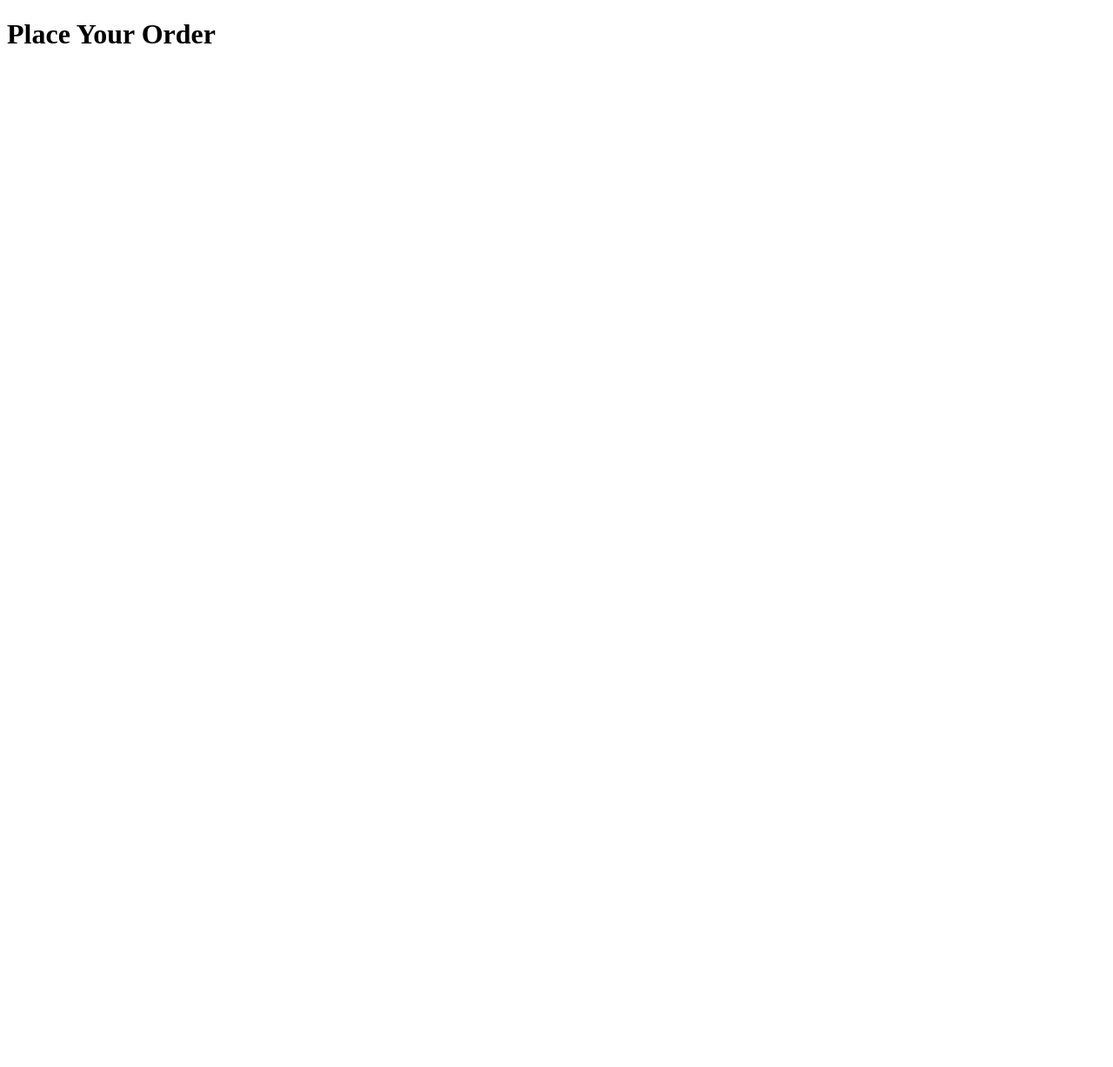
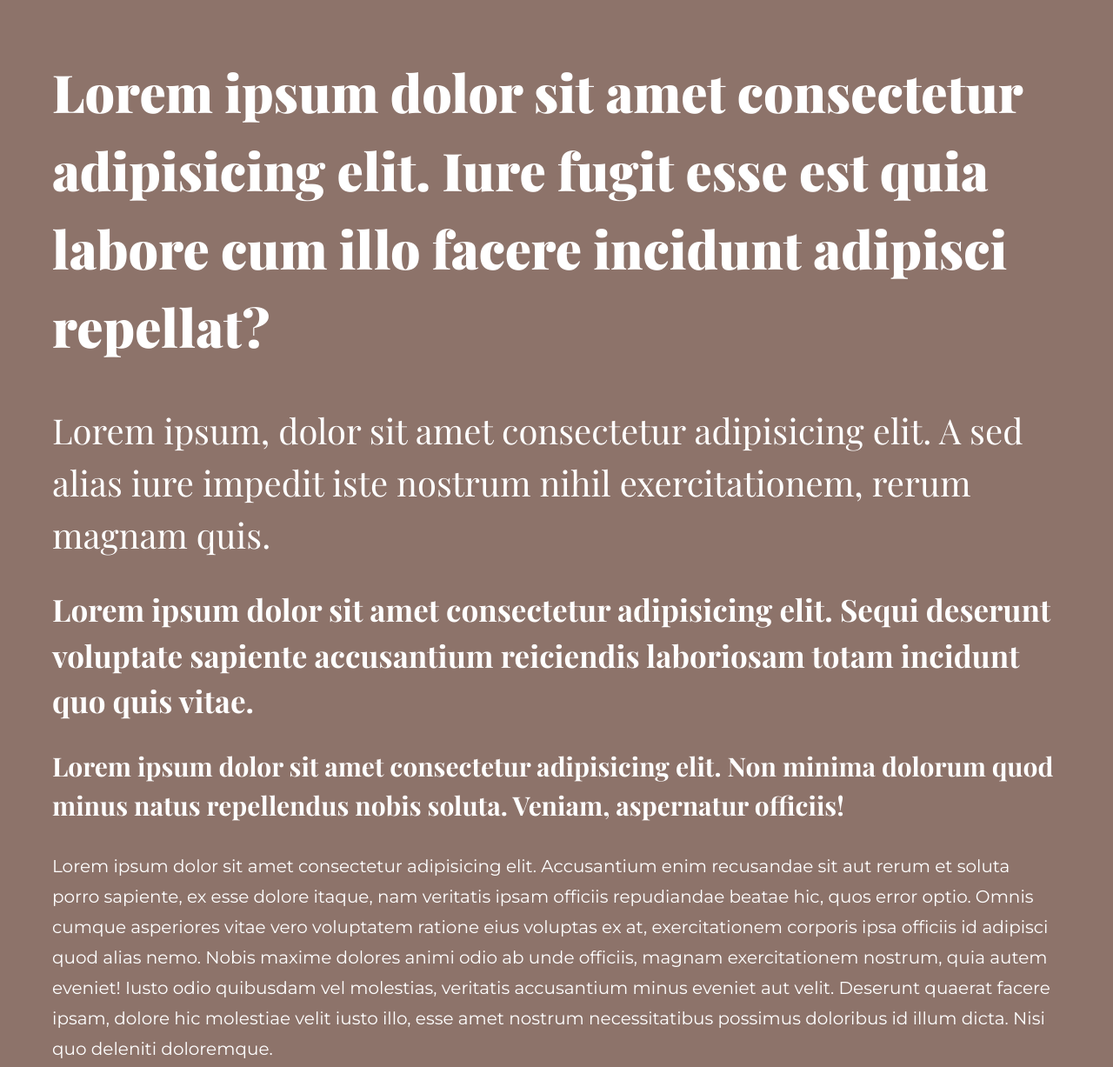
Before and after one commit to niktechnopro/vBarista, a plain HTML site: page public/index.html in a window 1280 px wide. Shown: the top 1227 px of the page at 87% size. Before the commit the page ends 800 px from the top, so only its background shows below. Drawn offline with nearby package versions, Linux system fonts and the light colour scheme.

Commit message:
Base and typography styling

```diff
--- a/public/index.html
+++ b/public/index.html
@@ -5,16 +5,36 @@
   <meta name="viewport" content="width=device-width, initial-scale=1.0">
   <meta http-equiv="X-UA-Compatible" content="ie=edge">
   <title>vBarista - Your virtual coffee assistant</title>
+  <link href="https://fonts.googleapis.com/css?family=Montserrat:300,400,500,600,700|Playfair+Display:400,700,900" rel="stylesheet">
   <link rel="stylesheet" type="text/css" href="styles/index.css">
 </head>
 <body>
   <main>
-    <h1>Place Your Order</h1>
+
+    <article>
+      <h1>Lorem ipsum dolor sit amet consectetur adipisicing elit. Iure fugit esse est quia labore cum illo facere incidunt adipisci repellat?</h1>
+      <h2>Lorem ipsum, dolor sit amet consectetur adipisicing elit. A sed alias iure impedit iste nostrum nihil exercitationem, rerum magnam quis.</h2>
+      <h3>Lorem ipsum dolor sit amet consectetur adipisicing elit. Sequi deserunt voluptate sapiente accusantium reiciendis laboriosam totam incidunt quo quis vitae.</h3>
+      <h4>Lorem ipsum dolor sit amet consectetur adipisicing elit. Non minima dolorum quod minus natus repellendus nobis soluta. Veniam, aspernatur officiis!</h4>
+      <p>Lorem ipsum dolor sit amet consectetur adipisicing elit. Accusantium enim recusandae sit aut rerum et soluta porro sapiente, ex esse dolore itaque, nam veritatis ipsam officiis repudiandae beatae hic, quos error optio. Omnis cumque asperiores vitae vero voluptatem ratione eius voluptas ex at, exercitationem corporis ipsa officiis id adipisci quod alias nemo. Nobis maxime dolores animi odio ab unde officiis, magnam exercitationem nostrum, quia autem eveniet! Iusto odio quibusdam vel molestias, veritatis accusantium minus eveniet aut velit. Deserunt quaerat facere ipsam, dolore hic molestiae velit iusto illo, esse amet nostrum necessitatibus possimus doloribus id illum dicta. Nisi quo deleniti doloremque.</p>
+      <p>Lorem ipsum dolor sit amet consectetur adipisicing elit. Accusantium enim recusandae sit aut rerum et soluta porro sapiente, ex esse dolore itaque, nam veritatis ipsam officiis repudiandae beatae hic, quos error optio. Omnis cumque asperiores vitae vero voluptatem ratione eius voluptas ex at, exercitationem corporis ipsa officiis id adipisci quod alias nemo. Nobis maxime dolores animi odio ab unde officiis, magnam exercitationem nostrum, quia autem eveniet! Iusto odio quibusdam vel molestias, veritatis accusantium minus eveniet aut velit. Deserunt quaerat facere ipsam, dolore hic molestiae velit iusto illo, esse amet nostrum necessitatibus possimus doloribus id illum dicta. Nisi quo deleniti doloremque.</p>
+      <ul>
+        <li>Lorem ipsum dolor sit amet consectetur, adipisicing elit. Harum, corrupti.</li>
+        <li>Lorem ipsum dolor sit amet consectetur adipisicing elit. Cumque, blanditiis.</li>
+        <li>Lorem ipsum dolor sit amet consectetur adipisicing elit. Eius, facere.</li>
+      </ul>
+      <blockquote>
+        <p>Lorem ipsum dolor sit, amet consectetur adipisicing elit. Iusto odio corrupti deleniti ducimus culpa, id eos blanditiis sequi quasi, illo natus cumque sed minus doloribus saepe est fugiat esse, dolorem qui ipsa. Ad temporibus laborum ea tenetur consequatur neque laudantium doloremque, id corporis! Molestias ea reiciendis, at iusto molestiae voluptas.</p>
+        <cite>John Doe</cite>
+      </blockquote>
+    </article>
+
     <div data-speech="list">
 
     </div>
+
   </main>
-  <script src="scripts/speech.js"></script>
+  <!-- <script src="scripts/speech.js"></script> -->
   <script src="scripts/index.js"></script>
 </body>
 </html>
--- /dev/null
+++ b/public/styles/base.css
@@ -0,0 +1,29 @@
+:root {
+  --font-primary: 'Montserrat', sans-serif;
+  --font-secondary: 'Playfair Display', serif;
+  --brown: #8D736A;
+}
+
+*, *::before, *::after {
+  box-sizing: border-box;
+}
+
+html {
+  width: 100%;
+  height: 100%;
+  padding: 0;
+  margin: 0;
+}
+
+body {
+  width: 100%;
+  min-height: 100%;
+  padding: 0;
+  margin: 0;
+  background-color: var(--brown);
+}
+
+main {
+  padding: 3rem;
+  width: 100%;
+}
--- a/public/styles/index.css
+++ b/public/styles/index.css
@@ -1,3 +1,4 @@
 /* Import other css files into this file */
 
-/* @import my-css-file.css */
+@import 'base.css';
+@import 'typography.css';
--- /dev/null
+++ b/public/styles/typography.css
@@ -0,0 +1,87 @@
+html {
+  font-family: var(--font-primary);
+  font-size: 100%;
+  font-weight: 400;
+  line-height: 1.75;
+  color: white;
+}
+
+@media only screen and (min-width:768px) {
+  html {
+    font-size: 125%;
+  }
+}
+
+article > *:first-child, main > *:only-child {
+  margin-top: 0;
+}
+
+article > *:last-child, main > *:only-child {
+  margin-bottom: 0;
+}
+
+h1, h2, h3, h4 {
+  font-family: var(--font-secondary);
+  font-weight: 700;
+  line-height: 1.5;
+  margin-top: 0.75em;
+  margin-bottom: 0.75em;
+}
+
+h1 {
+  font-size: 3em;
+  font-weight: 900;
+}
+
+h2 {
+  font-size: 2.0em;
+  font-weight: 400;
+}
+
+h3 {
+  font-size: 1.75em;
+}
+
+h4 {
+  font-size: 1.5em;
+}
+
+p, ul {
+  margin-top: 1.5em;
+  margin-bottom: 1.5em;
+  hyphens: auto;
+}
+
+ul, ol {
+  padding-left: 0;
+}
+
+li {
+  margin-top: 0.5em;
+  margin-bottom: 0.5em;
+}
+
+blockquote {
+  margin: 3em;
+  font-size: 1.3em;
+  font-style: italic;
+}
+
+blockquote > * {
+  margin-top: 1.5em;
+  margin-bottom: 1.5em;
+}
+
+blockquote > *:first-child, main > *:only-child {
+  margin-top: 0;
+}
+
+blockquote > *:last-child, main > *:only-child {
+  margin-bottom: 0;
+}
+
+cite::before {
+  content:'\2014';
+  display: inline-block;
+  margin-right: 0.5em;
+}
```
